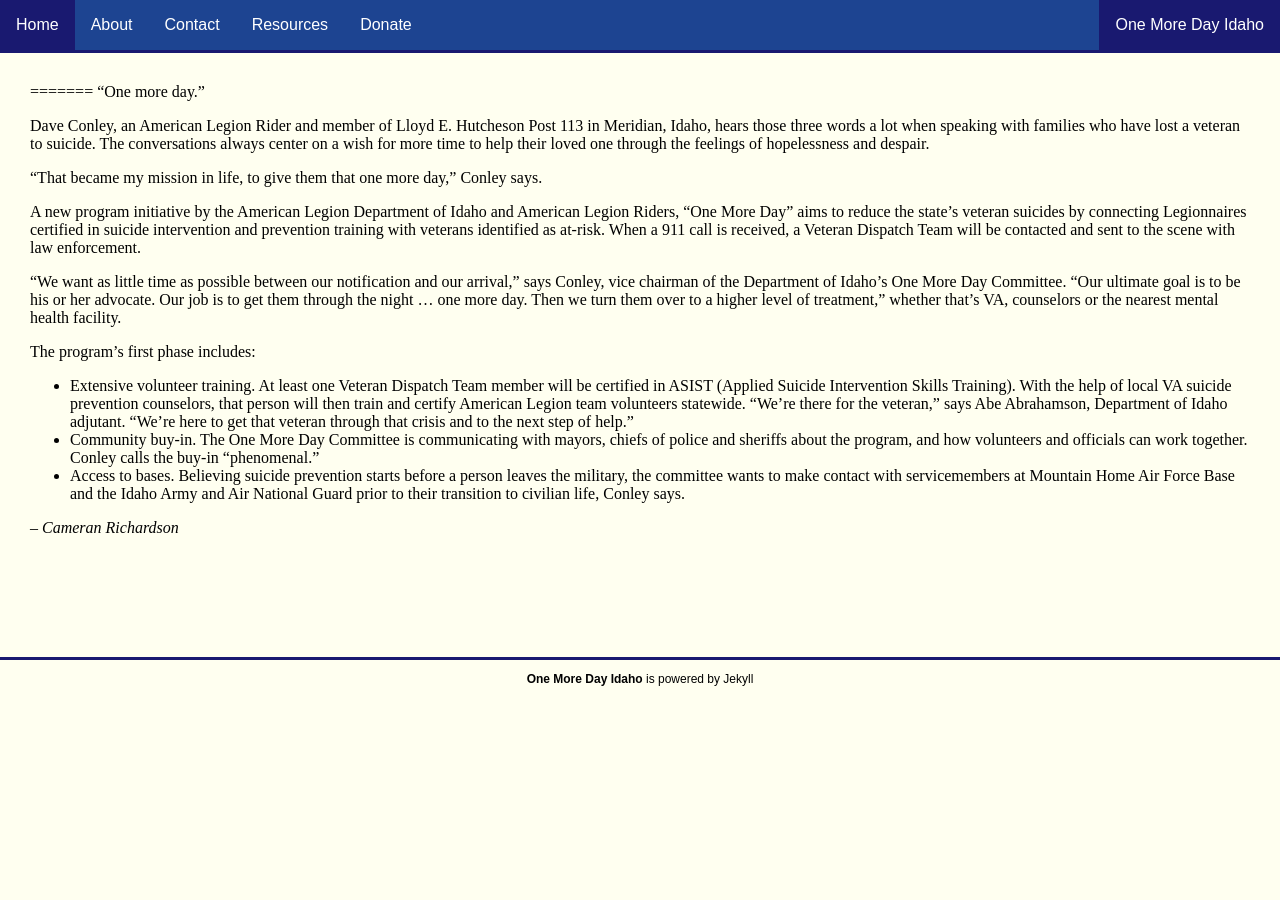
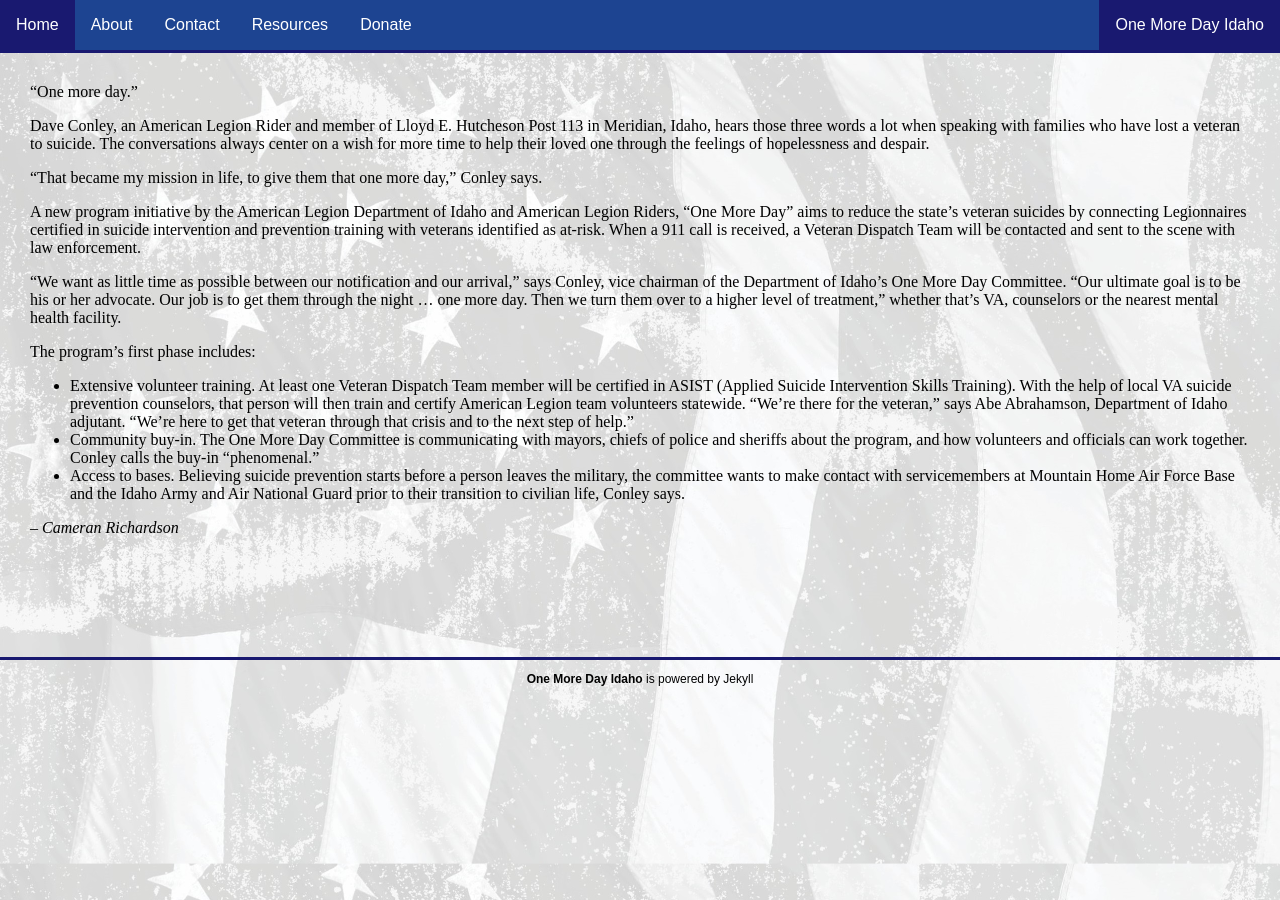
Before and after one commit to nlee1639/onemoredayidaho.github.io, a Jekyll site: the page built from about.md, in a window 1280 px wide. Built offline with Jekyll 4.4.1, drawn with Linux system fonts in a browser that asks for light colours.

Commit message:
404 & css

```diff
--- a/404.html
+++ b/404.html
@@ -9,6 +9,7 @@ layout: default
     max-width: 600px;
     text-align: center;
   }
+  body { background-image: none; }
   h1 {
     position: relative;
     top: 0.5em;
--- a/about.md
+++ b/about.md
@@ -3,7 +3,6 @@ layout: default
 title: About
 ---
 
-=======
 “One more day.”
 
 Dave Conley, an American Legion Rider and member of Lloyd E. Hutcheson Post 113 in Meridian, Idaho, hears those three words a lot when speaking with families who have lost a veteran to suicide. The conversations always center on a wish for more time to help their loved one through the feelings of hopelessness and despair.
--- a/css/main.css
+++ b/css/main.css
@@ -23,6 +23,8 @@ nav a:hover {
   background-color: MidnightBlue;
 }
 body {
+  background-image: url(/img/backgroundNoDots.jpg);
+  background-size: cover;
   background-color: Ivory;
   margin: 0px;
 }
```
